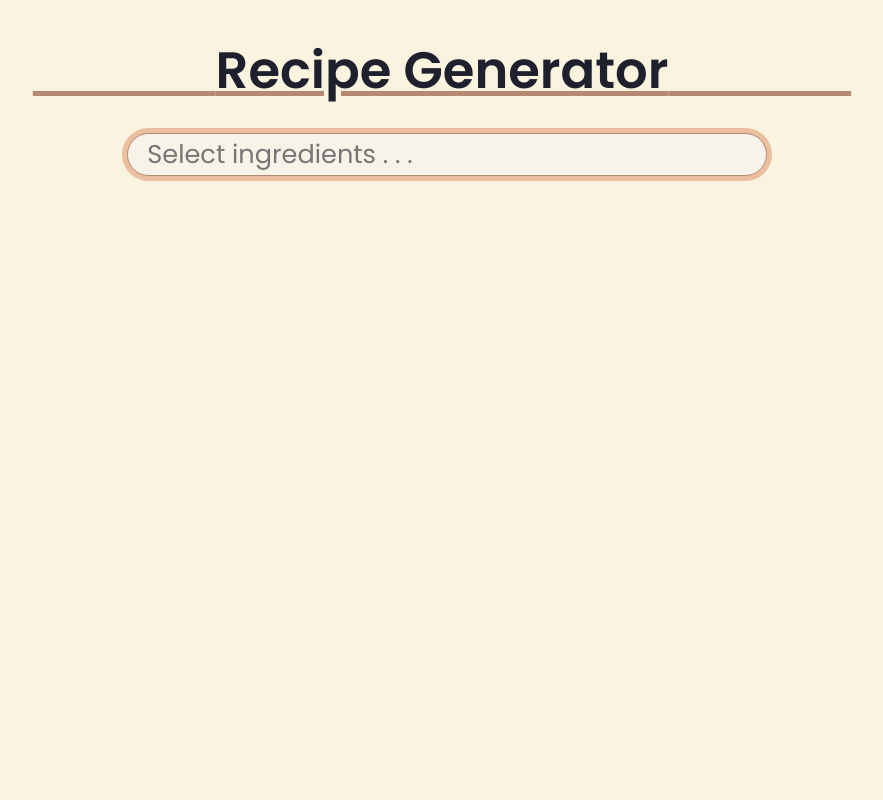
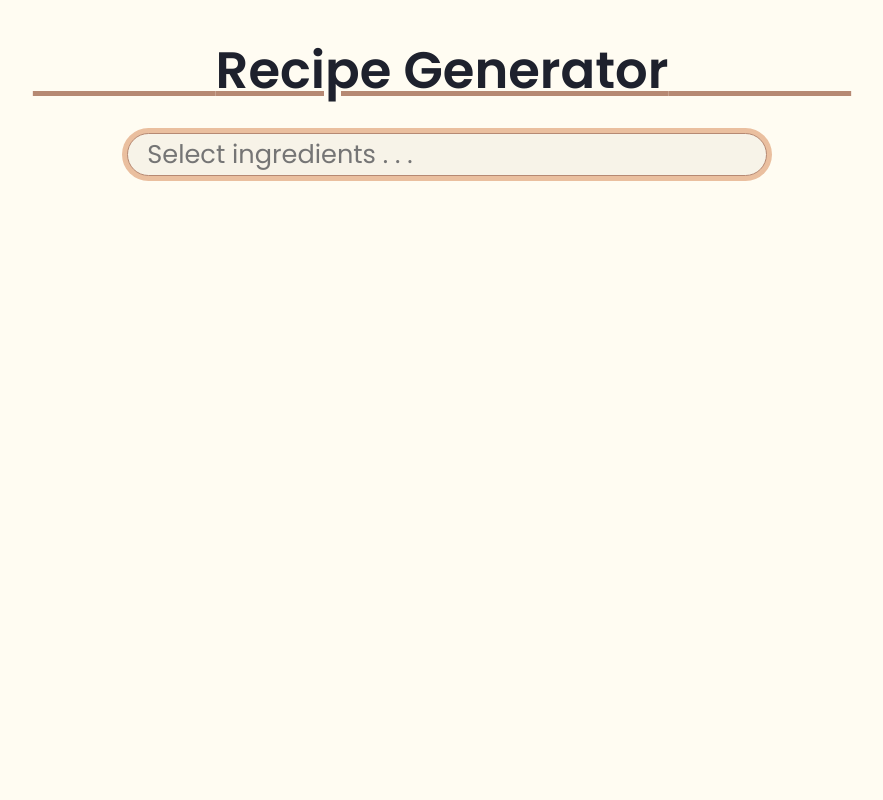
Before and after one commit to ericanderson85/RecipeGenerator, a Flask app: page / in a window 1280 px wide. Shown: the whole page, without its empty margins (198-1081 px from the left). Run offline with Flask 3, Linux system fonts and the light colour scheme.

Commit message:
Made background lighter

```diff
--- a/static/styles.css
+++ b/static/styles.css
@@ -1,7 +1,7 @@
 @import url('https://fonts.googleapis.com/css2?family=Poppins:wght@300;400;600&display=swap');
 
 :root {
-    --cream: #FAF3E0;
+    --cream: #fffcf2;
     --light-cream: #f7f3e8;
     --light-brown: #EABF9F;
     --dark-brown: #B68973;
```
